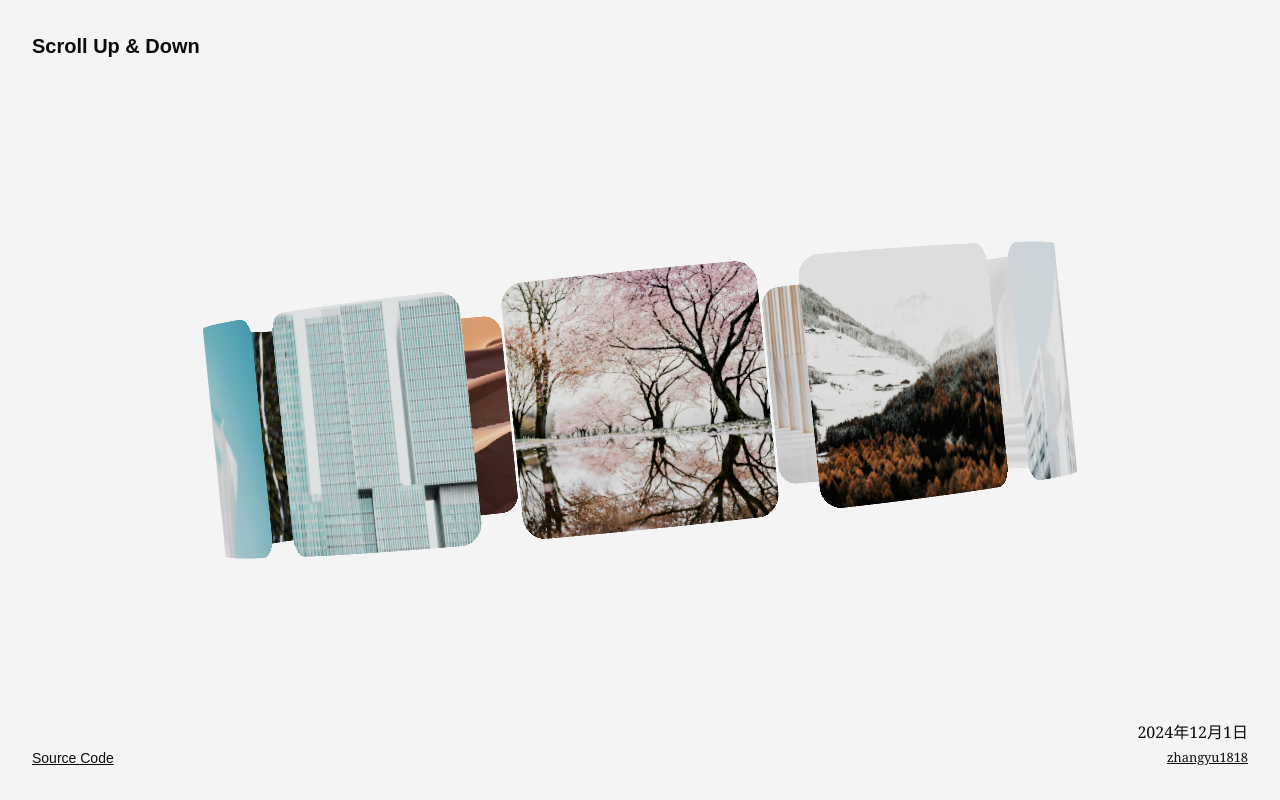
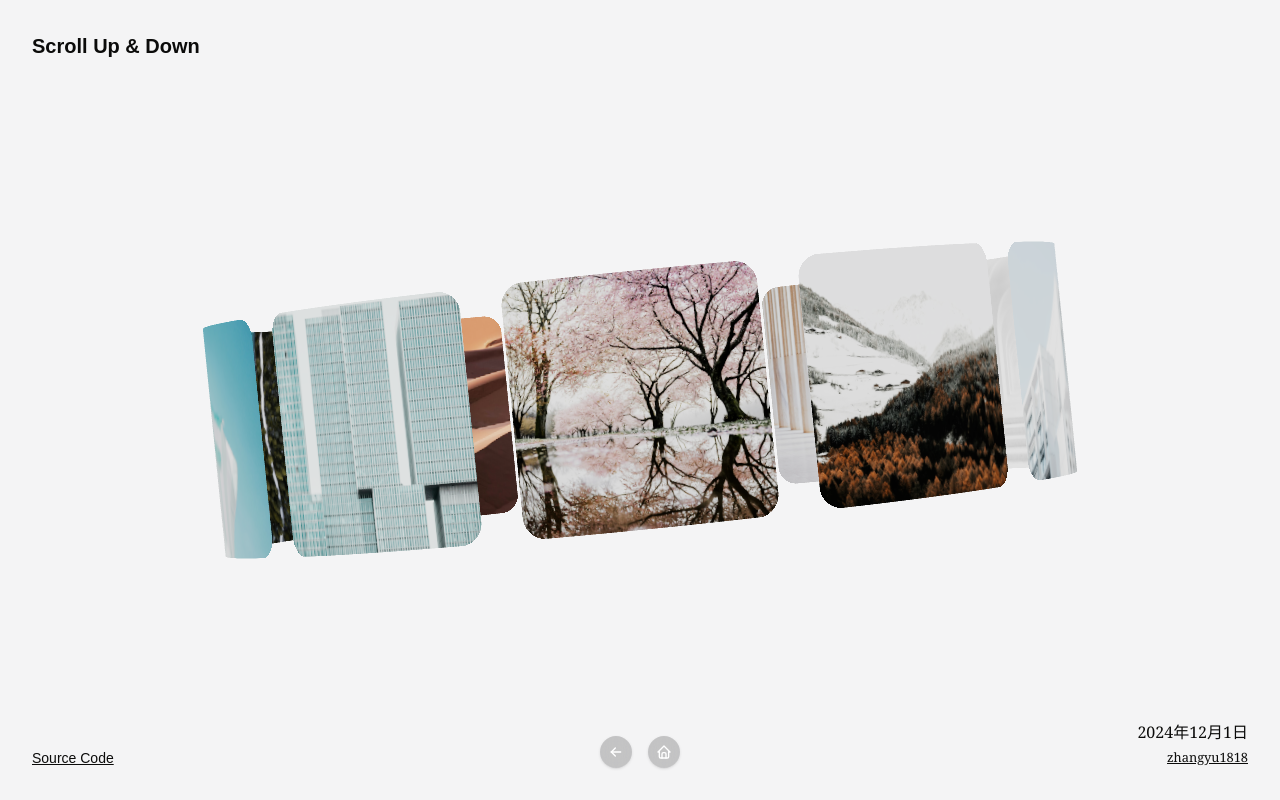
Before and after one commit to zhangyu1818/r3f-100-exercises, a Next.js app: page /2 in a window 1280 px wide. Built offline with nearby package versions, Linux system fonts and the light colour scheme.

Commit message:
update default layout

```diff
--- a/package.json
+++ b/package.json
@@ -12,6 +12,7 @@
     "@react-three/drei": "^9.118.0",
     "@react-three/fiber": "^8.17.10",
     "@react-three/rapier": "^1.5.0",
+    "@tabler/icons-react": "^3.24.0",
     "clsx": "^2.1.1",
     "lodash-es": "^4.17.21",
     "meshline": "3.3.0",
--- a/src/app/(exercises)/7/page.tsx
+++ b/src/app/(exercises)/7/page.tsx
@@ -25,6 +25,9 @@ export default function Page() {
     pane.addBinding(material.current!.uniforms.frequency, 'value', {
       label: 'Frequency',
     })
+    return () => {
+      pane.dispose()
+    }
   }, [])
 
   useFrame((state) => {
--- a/src/app/(exercises)/8/page.tsx
+++ b/src/app/(exercises)/8/page.tsx
@@ -140,6 +140,10 @@ export default function Page() {
     pane.addBinding(material.current!, 'wireframe', {
       label: 'Wireframe',
     })
+
+    return () => {
+      pane.dispose()
+    }
     // eslint-disable-next-line react-hooks/exhaustive-deps
   }, [])
 
--- a/src/components/layout.tsx
+++ b/src/components/layout.tsx
@@ -1,5 +1,7 @@
+import Link from 'next/link'
 import { usePathname } from 'next/navigation'
 
+import { IconArrowLeft, IconHome } from '@tabler/icons-react'
 import { twMerge } from 'tailwind-merge'
 
 interface DefaultLayoutProps {
@@ -19,26 +21,42 @@ export const DefaultLayout = (props: DefaultLayoutProps) => {
           {message}
         </div>
       )}
-      <a
+      <Link
         className='absolute bottom-8 left-8 z-10 text-sm underline mix-blend-difference'
         href={`https://github.com/zhangyu1818/r3f-100-exercises/tree/main/src/app/(exercises)/${sourceCodeCount}`}
         rel='noreferrer'
         target='_blank'
       >
         Source Code
-      </a>
+      </Link>
       <p className='absolute bottom-8 right-8 z-10 gap-1 text-end font-serif mix-blend-difference'>
         {date && <span className='block'>{date}</span>}
-        <a
+        <Link
           className='underline'
           href='https://github.com/zhangyu1818'
           rel='noreferrer'
           target='_blank'
         >
           <small>zhangyu1818</small>
-        </a>
+        </Link>
       </p>
       {children}
+      <div className='absolute bottom-8 left-1/2 z-10 flex -translate-x-1/2 gap-4'>
+        {Number(sourceCodeCount) > 1 && (
+          <Link
+            className='rounded-full bg-black/20 p-2 shadow backdrop-blur'
+            href={`/${Number(sourceCodeCount) - 1}`}
+          >
+            <IconArrowLeft size={16} />
+          </Link>
+        )}
+        <Link
+          className='rounded-full bg-black/20 p-2 shadow backdrop-blur'
+          href='/'
+        >
+          <IconHome size={16} />
+        </Link>
+      </div>
     </div>
   )
 }
```
Also changed, not shown: 1 other file (tests, documents, lock files or other folders).
